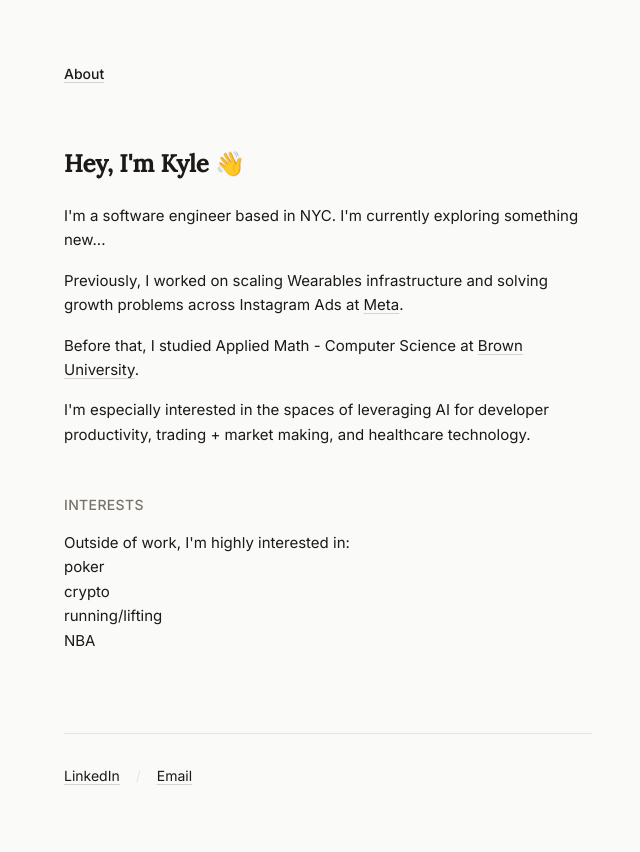
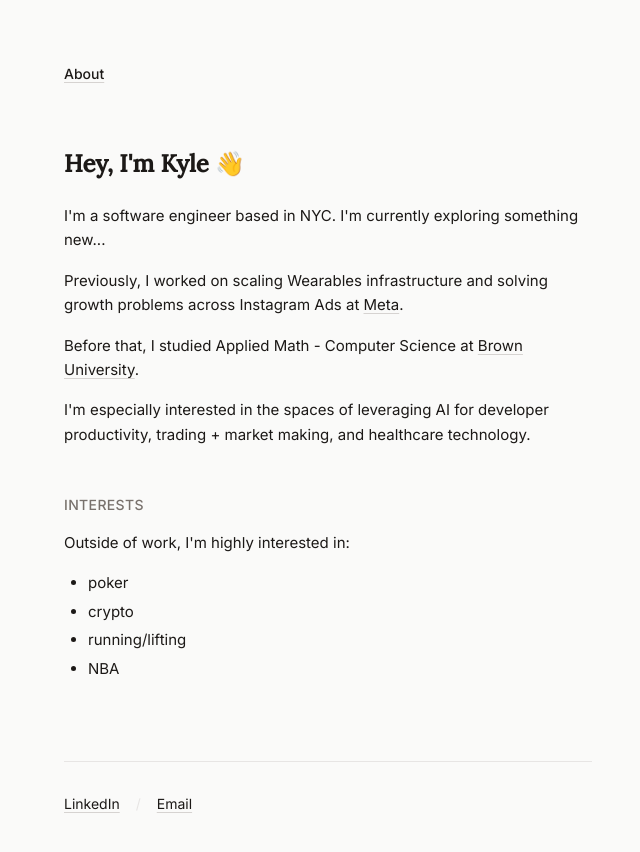
Before and after one commit to naiqelyk/site, a Next.js app: page / in a window 1280 px wide. Shown: the top 852 px of the page, without its empty margins (312-952 px from the left). Built offline with nearby package versions, Linux system fonts and the light colour scheme.

Commit message:
fix bullet style

```diff
--- a/app/page.tsx
+++ b/app/page.tsx
@@ -30,15 +30,13 @@ export default function About() {
           Interests
         </h2>
         <div className="space-y-4 text-[15px] leading-relaxed">
-          <p>
-            Outside of work, I'm highly interested in:
-            <ul>
-              <li>poker</li>
-              <li>crypto</li>
-              <li>running/lifting</li>
-              <li>NBA</li>
-            </ul>
-          </p>
+          <p>Outside of work, I'm highly interested in:</p>
+          <ul className="list-disc pl-6 space-y-1">
+            <li>poker</li>
+            <li>crypto</li>
+            <li>running/lifting</li>
+            <li>NBA</li>
+          </ul>
         </div>
       </section>
 
```
